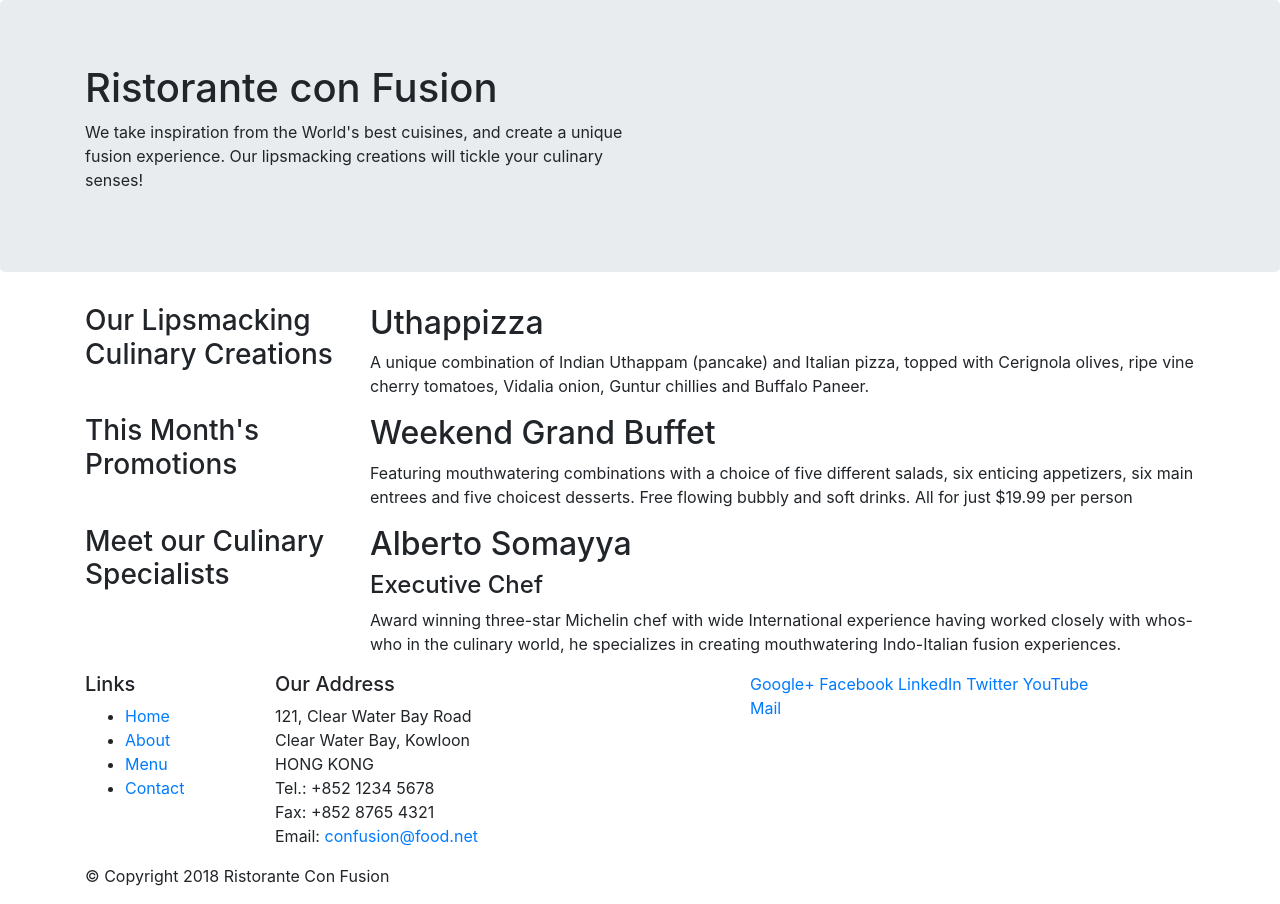
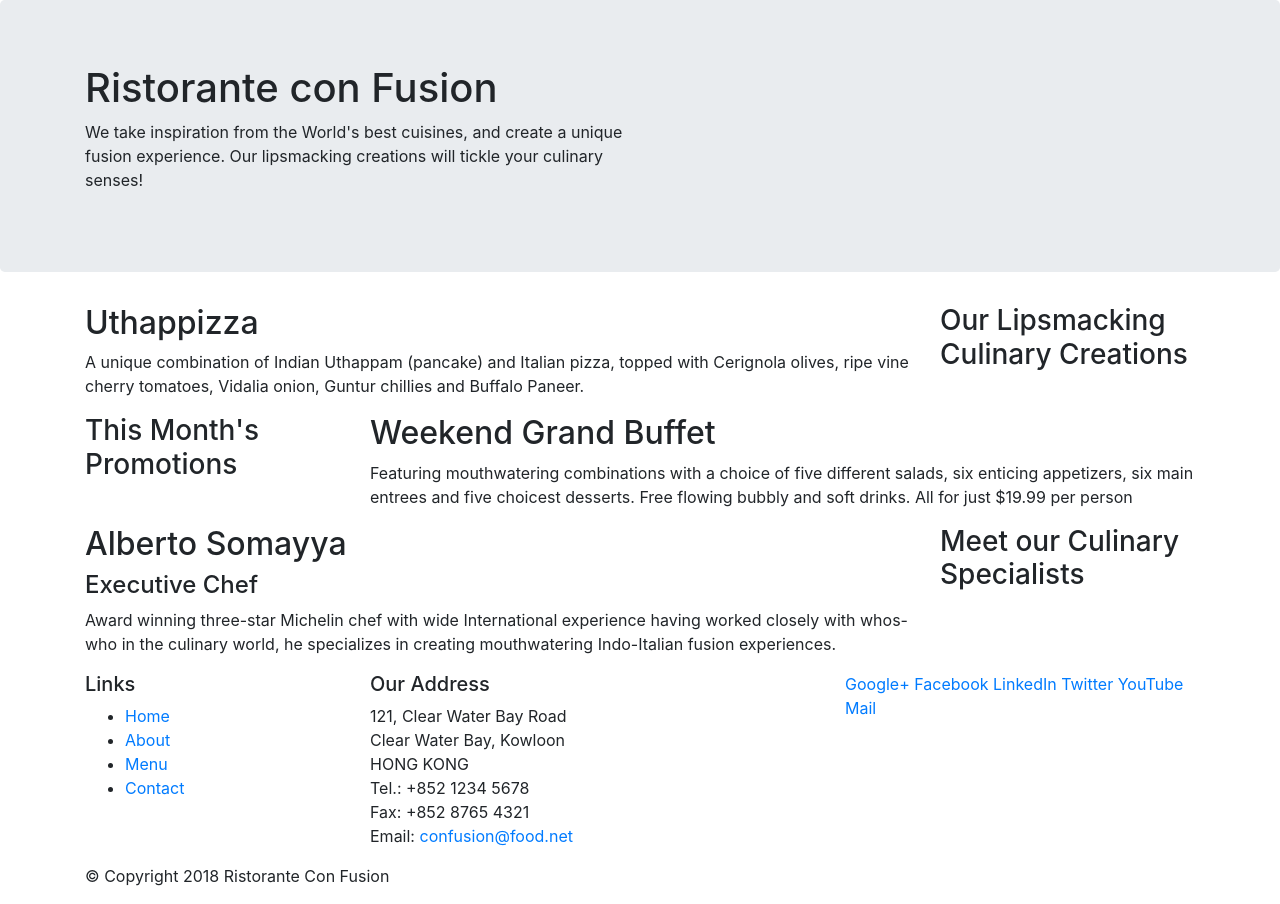
Before and after one commit to Sandino204/Restaurant-conFusion-template, a website: page index.html in a window 1280 px wide. Drawn offline with nearby package versions, Linux system fonts and the light colour scheme.

Commit message:
Using Offset

```diff
--- a/index.html
+++ b/index.html
@@ -30,10 +30,10 @@
 
     <div class="container">
         <div class="row">
-            <div class="col-12 col-sm-4 col-md-3">
+            <div class="col-12 col-sm-4 order-sm-last col-md-3">
                 <h3>Our Lipsmacking Culinary Creations</h3>
             </div>
-            <div class="col col-sm col-md">
+            <div class="col col-sm  order-sm-first col-md">
                 <h2>Uthappizza</h2>
                 <p>A unique combination of Indian Uthappam (pancake) and Italian pizza, topped with Cerignola olives, ripe vine cherry tomatoes, Vidalia onion, Guntur chillies and Buffalo Paneer.</p>
             </div>
@@ -51,10 +51,10 @@
         </div>
 
         <div class="row">
-            <div  class="col-12 col-sm-4 col-md-3">
+            <div  class="col-12 col-sm-4 order-sm-last col-md-3">
                 <h3>Meet our Culinary Specialists</h3>
             </div>
-            <div class="col col-sm col-md">
+            <div class="col col-sm order-sm-first col-md">
                 <h2>Alberto Somayya</h2>
                 <h4>Executive Chef</h4>
                 <p>Award winning three-star Michelin chef with wide International experience having worked closely with whos-who in the culinary world, he specializes in creating mouthwatering Indo-Italian fusion experiences. </p>
@@ -74,7 +74,7 @@
                         <li><a href="#">Contact</a></li>
                     </ul>
                 </div>
-                <div class="col-7 col-sm-5">
+                <div class="col-7 offset-1 col-sm-5">
                     <h5>Our Address</h5>
                     <address>
 		              121, Clear Water Bay Road<br>
```
